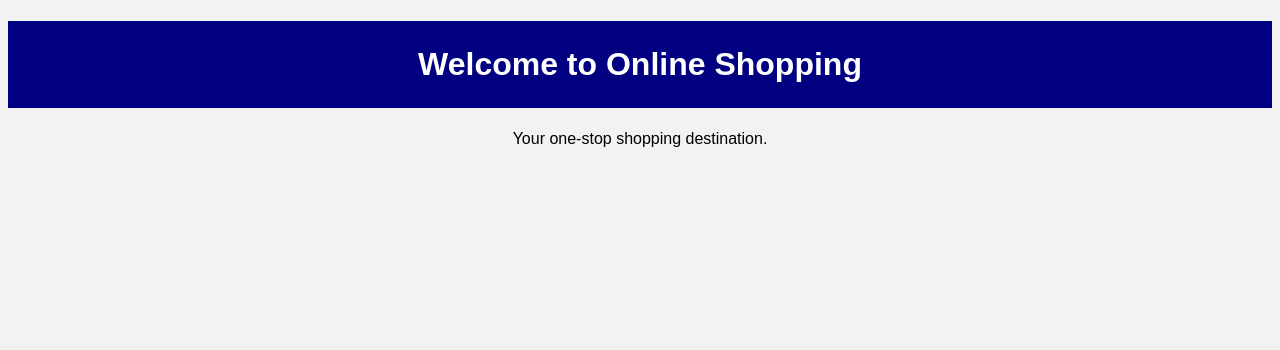
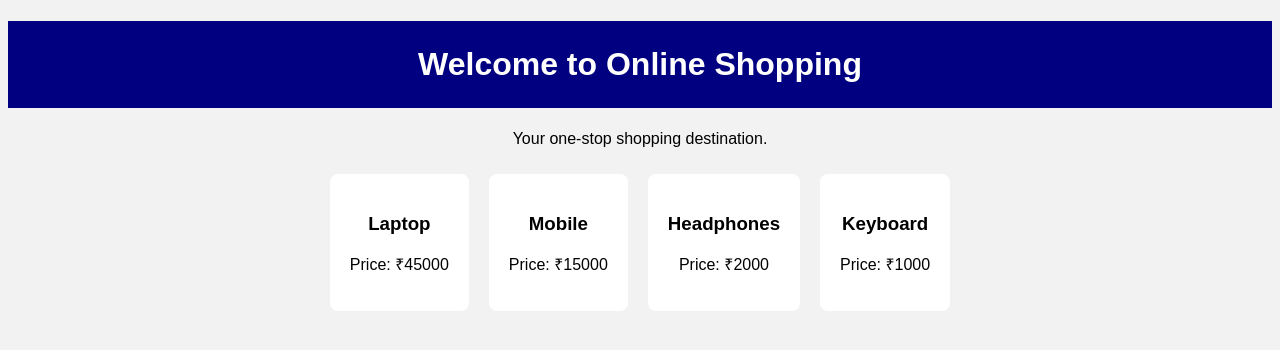
Before and after one commit to kiran-s-bagalur/Online-Shopping-Website, a plain HTML site: page index.html in a window 1280 px wide. Drawn offline with Linux system fonts and the light colour scheme.

Commit message:
Added product display functionality

```diff
--- a/script.js
+++ b/script.js
@@ -0,0 +1,18 @@
+
+let products = [
+    {name: "Laptop", price: 45000},
+    {name: "Mobile", price: 15000},
+    {name: "Headphones", price: 2000},
+    {name: "Keyboard", price: 1000}
+];
+
+let output = "";
+
+products.forEach(function(product) {
+    output += "<div class='product'>";
+    output += "<h3>" + product.name + "</h3>";
+    output += "<p>Price: ₹" + product.price + "</p>";
+    output += "</div>";
+});
+
+document.getElementById("products").innerHTML = output;
--- a/style.css
+++ b/style.css
@@ -10,3 +10,10 @@ h1 {
     color: white;
     padding: 25px;
 }
+.product {
+    display: inline-block;
+    background: white;
+    padding: 20px;
+    margin: 10px;
+    border-radius: 8px;
+}
```
